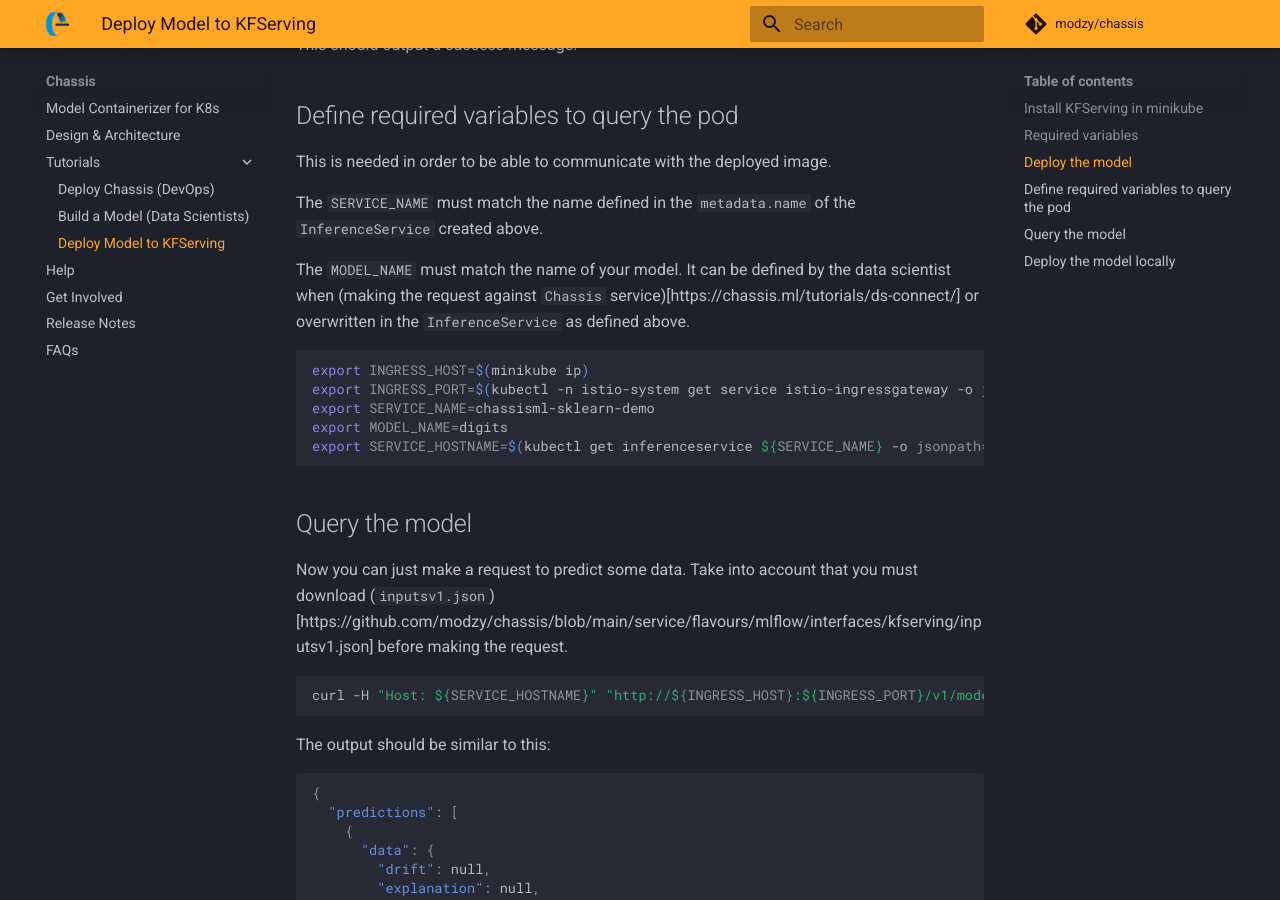
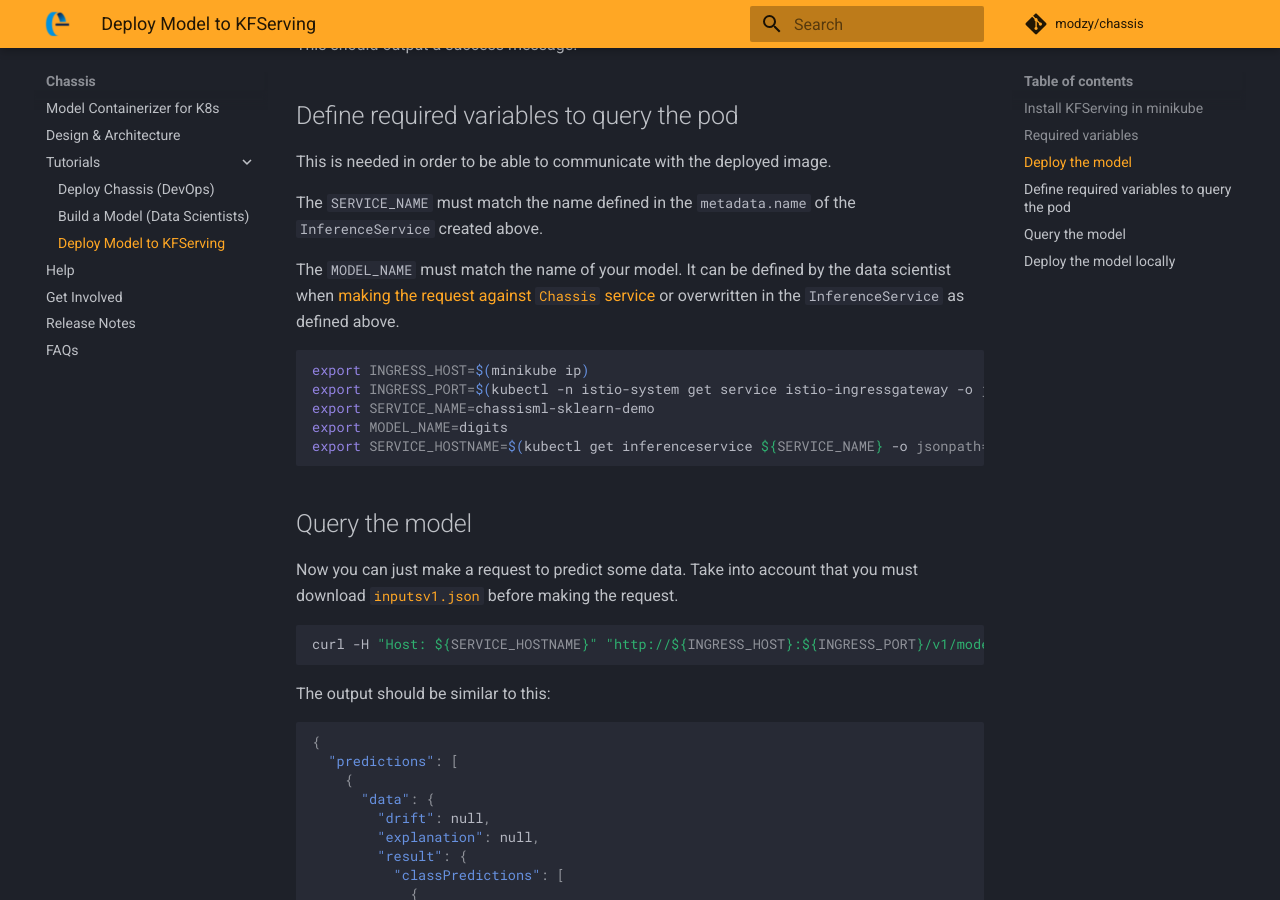
Before and after one commit to chassisml/chassis, an MkDocs documentation site: the page built from docs/docs/tutorials/ds-deploy.md, in a window 1280 px wide and 900 px high, scrolled down 1590 px. Built offline with MkDocs 1.6.1 and Material for MkDocs 9.7.7, drawn with Linux system fonts in a browser that asks for light colours; emoji names are drawn with the system emoji font; comment, search, counter and statistics services are not loaded; some of the changed text lies outside the part shown.

Commit message:
Fix markdown typos

````diff
--- a/docs/docs/tutorials/ds-deploy.md
+++ b/docs/docs/tutorials/ds-deploy.md
@@ -72,7 +72,7 @@ This is needed in order to be able to communicate with the deployed image.
 
 The `SERVICE_NAME` must match the name defined in the `metadata.name` of the `InferenceService` created above.
 
-The `MODEL_NAME` must match the name of your model. It can be defined by the data scientist when (making the request against `Chassis` service)[https://chassis.ml/tutorials/ds-connect/] or overwritten in the `InferenceService` as defined above.
+The `MODEL_NAME` must match the name of your model. It can be defined by the data scientist when [making the request against `Chassis` service](https://chassis.ml/tutorials/ds-connect/) or overwritten in the `InferenceService` as defined above.
 
 ```bash
 export INGRESS_HOST=$(minikube ip)
@@ -84,7 +84,7 @@ export SERVICE_HOSTNAME=$(kubectl get inferenceservice ${SERVICE_NAME} -o jsonpa
 
 ## Query the model
 
-Now you can just make a request to predict some data. Take into account that you must download (`inputsv1.json`)[https://github.com/modzy/chassis/blob/main/service/flavours/mlflow/interfaces/kfserving/inputsv1.json] before making the request.
+Now you can just make a request to predict some data. Take into account that you must download [`inputsv1.json`](https://github.com/modzy/chassis/blob/main/service/flavours/mlflow/interfaces/kfserving/inputsv1.json) before making the request.
 
 ```bash
 curl -H "Host: ${SERVICE_HOSTNAME}" "http://${INGRESS_HOST}:${INGRESS_PORT}/v1/models/${MODEL_NAME}:predict" -d@inputsv1.json | jq
@@ -185,7 +185,7 @@ docker run --rm -p 8080:8080 \
 carmilso/chassisml-sklearn-demo:latest
 ```
 
-So we can query it this way. Take into account that you must download (`inputsv2.json`)[https://github.com/modzy/chassis/blob/main/service/flavours/mlflow/interfaces/kfserving/inputsv2.json] before making the request:
+So we can query it this way. Take into account that you must download [`inputsv2.json`](https://github.com/modzy/chassis/blob/main/service/flavours/mlflow/interfaces/kfserving/inputsv2.json) before making the request:
 
 ```bash
 curl localhost:8080/v2/models/digits/infer -d@inputsv2.json
````
